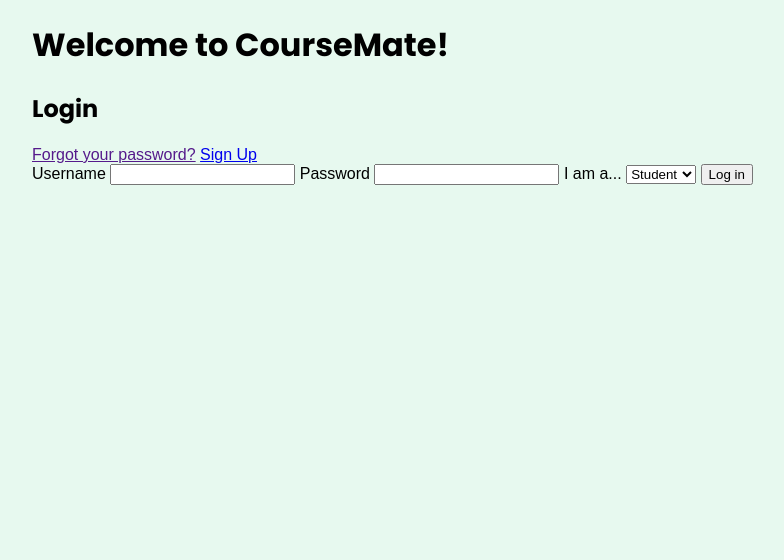
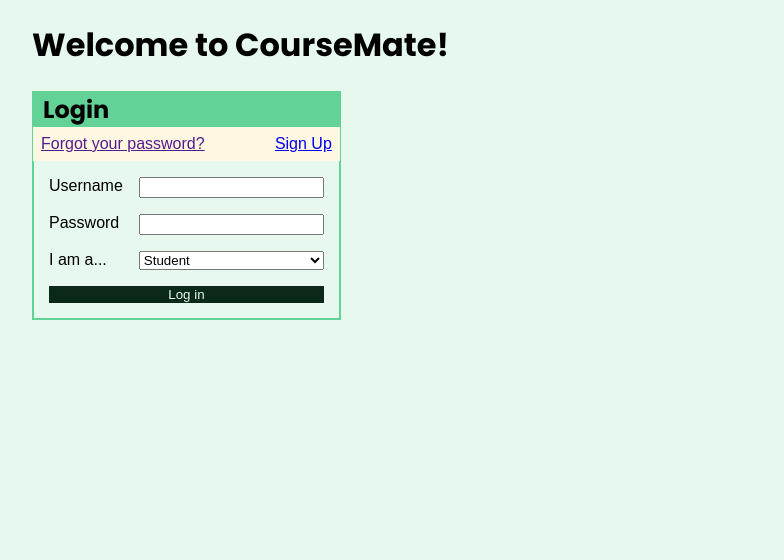
Before and after one commit to Saltssaumure/coursemate, a Django app: page /coursemateapp/home/ in a window 1280 px wide. Shown: the part 127-687 px from the top of the page, without its empty margins (96-880 px from the left). Run offline with Django 3.2, Linux system fonts and the light colour scheme.

Commit message:
Add home page styling and refactor styling

```diff
--- a/CourseMate/static/css/base.css
+++ b/CourseMate/static/css/base.css
@@ -17,6 +17,16 @@ body {
 h1, h2, h3, h4, h5, h6 {
     font-family: var(--font-header);
     overflow-wrap: anywhere;
+}
+
+button, input[type="submit"] {
+    background: var(--color-darkmint);
+    color: var(--color-lightmint);
+    border: 0;
+}   button:hover,button:focus,
+    input[type="submit"]:hover,input[type="submit"]:focus {
+    text-decoration: underline;
+    cursor: pointer;
 }
 
 body {
@@ -71,6 +81,37 @@ body {
     transition: opacity 1s ease-out;
 }
 
+    #main-container {
+        margin-top: 20px;
+    }
+
+        #main-container>section {
+            --section-padding: 0 10px;
+            border: 1px solid var(--color-mint);
+            box-shadow: 0 0 0 1px var(--color-mint) inset; /* required to fix fractional px render bug */
+        }
+
+            #main-container>section>header {
+                background: var(--color-mint);
+                position: relative;
+            }
+
+                #main-container>section>header>h1 {
+                    margin: 0;
+                    padding: var(--section-padding);
+                }
+
+                #main-container>section>header>button {
+                    position: absolute;
+                    right: 0;
+                    top: 0;
+                    bottom: 0;
+                }
+
+            #main-container>section>p {
+                padding: var(--section-padding);
+            }
+
 #footer {
     position: absolute;
     bottom: 0;
--- /dev/null
+++ b/CourseMate/static/css/home.css
@@ -0,0 +1,22 @@
+#login-section {
+    width: fit-content;
+}
+
+#login-help {
+    display: flex;
+    justify-content: space-between;
+    gap: 20px;
+    background: var(--color-lightyellow);
+    padding: 0.5em;
+}
+
+#login-form {
+    display: grid;
+    grid-template-columns: max-content max-content;
+    grid-gap: 1em;
+    padding: 1em;
+}
+
+    #login-submit {
+        grid-column: 1 / 3
+    }
```
Also changed, not shown: CourseMate/static/css/overview.css (+0 -35 lines).
